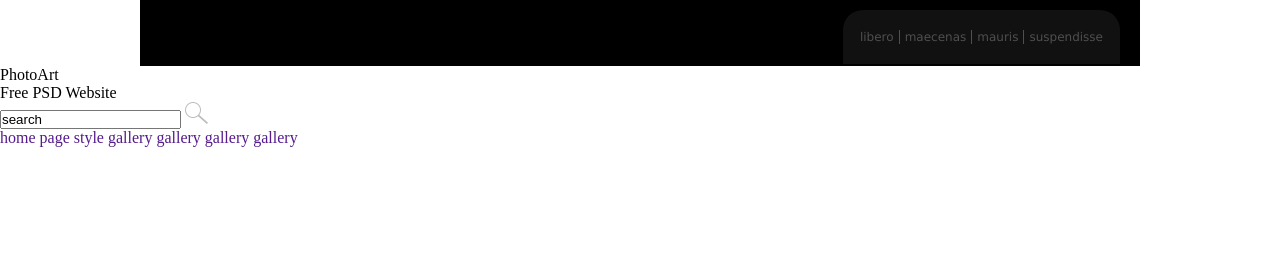
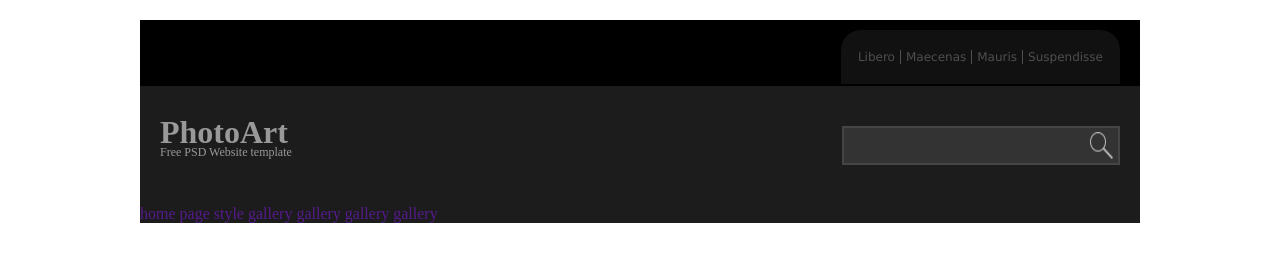
Before and after one commit to anigit1992/TestProject, a plain HTML site: page index.html in a window 1280 px wide. Drawn offline with Linux system fonts and the light colour scheme.

Commit message:
some styling

```diff
--- a/index.html
+++ b/index.html
@@ -1,7 +1,7 @@
 <!DOCTYPE html>
 <html>
 <head>
-	<title>some editing</title>
+    <title>for js</title>
     <link rel="stylesheet" type="text/css" href="style.css">
 
 </head>
@@ -17,12 +17,12 @@
         </div>
     </div>
     <header>
-		<div>
+        <div class="logo-part">
             <div class="logo">
-				<p>PhotoArt<br><span>Free PSD Website</span></p>
+                <p>PhotoArt<br><span>Free PSD Website template</span></p>
             </div>
             <form action="#" method="post">
-				<input type="text" name="" class="" value="search">
+                <input type="text" name="" class="" value="">
                 <input type="image" src="images/search-icon.png">
             </form>
         </div>
--- a/style.css
+++ b/style.css
@@ -3,18 +3,27 @@
 	padding: 0px;
 
 }
+*:focus {
+	outline: none;
+}
 
 a{
 	text-decoration: none;
 }
+
+input:fokus{
+	outline: none;
+}
+
 .wrapper{
+	max-width: 1000px;
 	margin: 0 auto;
+	padding: 20px;
 }
 
 
-.top{max-width: 1000px;
+.top{
 	background: #000000;
-	margin: 0 auto;
 	display:-webkit-flex;
 	display:flex;
 	flex-direction: column;
@@ -39,8 +48,53 @@ a{
 	color: 	#4f4f4f;
 	font-family: Verdana;
 	font-size: 12px;
+	text-transform: capitalize;
 
 
 }
 .top div a:not(:last-child){
-	border-right: 1px solid #4f4f4f;
+	border-right: 1px solid #4f4f4f;}
+
+
+.logo-part{
+	display: flex;
+	flex-direction: row;
+	justify-content: space-between;
+	padding: 40px 20px;}
+
+.logo {
+	font:bold 32px Georgia Arial;
+	color: #999999;
+	line-height: 13px;
+
+}
+
+.logo span{
+	font-size:12px;
+	font-weight: normal;
+}
+
+.logo-part form{
+	display: flex;
+	justify-content: space-between;
+	width: 264px;
+	background-color: #333333;
+	border:2px solid #454545;
+	padding: 4px 5px;
+	margin-left:15px;
+}
+.logo-part form input[type="text"]{
+	width: 200px;
+	font: 20px Georgia;
+	letter-spacing: 1px;
+	color: #edd8d8;
+	background-color: #333333;
+	border: none;
+}
+
+
+
+header{
+
+	background: #1c1c1c;
+}
```
Lines whose indentation alone changed are shown as unchanged.
